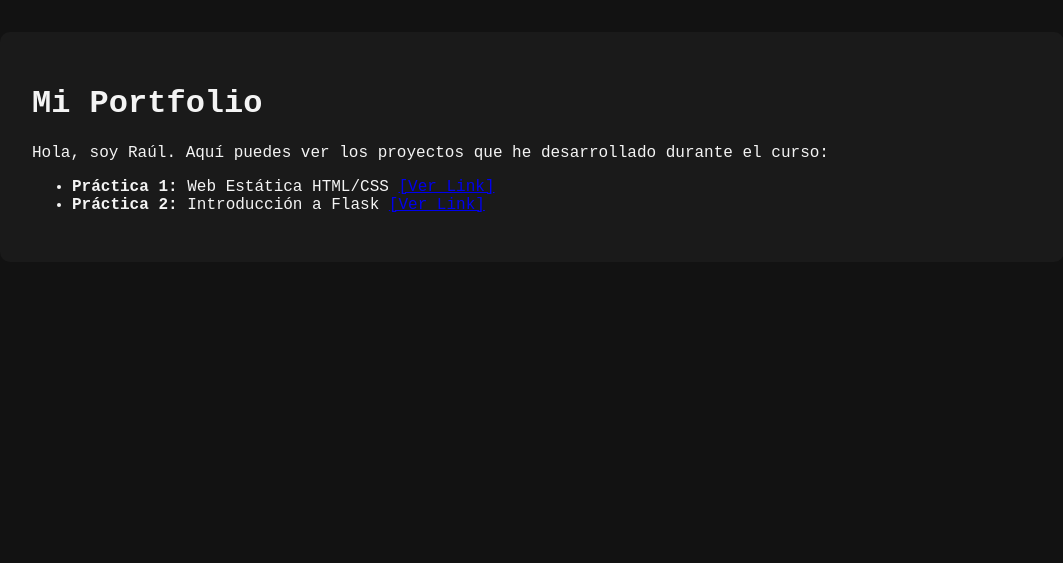
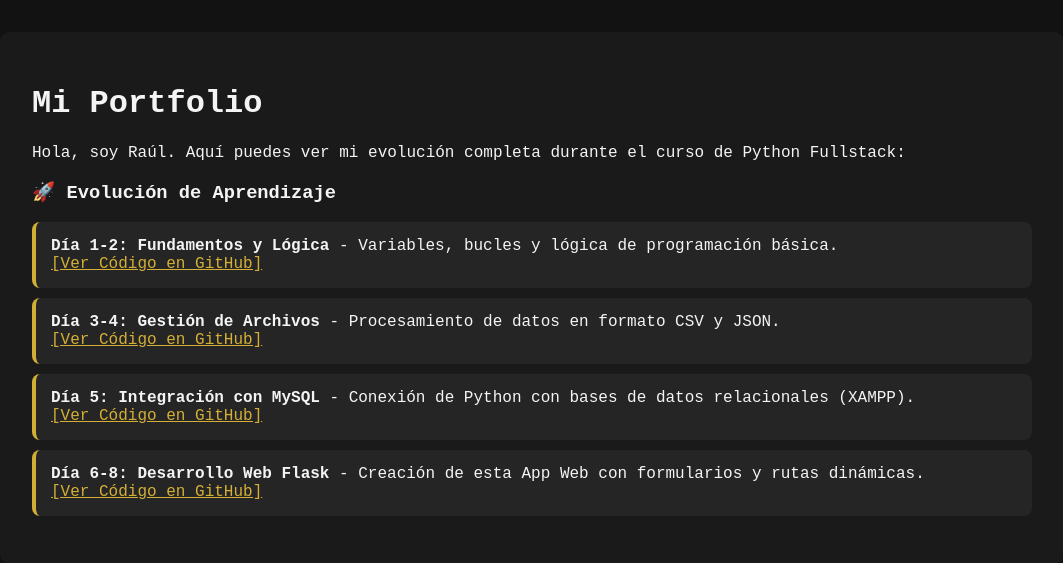
Before and after one commit to raullg2000/WEB_RAUL, a Flask app: page /about-me in a window 1280 px wide. Shown: the part 71-634 px from the top of the page, without its empty margins (108-1171 px from the left). Run offline with Flask 3, Linux system fonts and the light colour scheme.

Commit message:
Actualizados enlaces de proyectos y sección About Me con la nueva estructura

```diff
--- a/templates/about_me.html
+++ b/templates/about_me.html
@@ -4,18 +4,27 @@
 
 {% block content %}
     <h1>Mi Portfolio</h1>
-    <p>Hola, soy Raúl. Aquí puedes ver los proyectos que he desarrollado durante el curso:</p>
+    <p>Hola, soy Raúl. Aquí puedes ver mi evolución completa durante el curso de Python Fullstack:</p>
 
     <div class="portfolio-list">
-        <ul>
-            <li>
-                <strong>Práctica 1:</strong> Web Estática HTML/CSS
-                <a href="https://github.com/raullg2000" target="_blank">[Ver Link]</a>
+        <h3>🚀 Evolución de Aprendizaje</h3>
+        <ul style="list-style: none; padding: 0;">
+            <li style="background: #252525; padding: 15px; border-radius: 8px; margin-bottom: 10px; border-left: 4px solid var(--gold);">
+                <strong>Día 1-2: Fundamentos y Lógica</strong> - Variables, bucles y lógica de programación básica.
+                <br><a href="https://github.com/raullg2000/Curso-Python-Fullstack/tree/master/Día%201-2:%20Fundamentos%20y%20Lógica" target="_blank" style="color: var(--gold);">[Ver Código en GitHub]</a>
             </li>
-            <li>
-                <strong>Práctica 2:</strong> Introducción a Flask
-                <a href="#" target="_blank">[Ver Link]</a>
+            <li style="background: #252525; padding: 15px; border-radius: 8px; margin-bottom: 10px; border-left: 4px solid var(--gold);">
+                <strong>Día 3-4: Gestión de Archivos</strong> - Procesamiento de datos en formato CSV y JSON.
+                <br><a href="https://github.com/raullg2000/Curso-Python-Fullstack/tree/master/Día%203-4:%20Gestión%20de%20Archivos%20(CSV-JSON)" target="_blank" style="color: var(--gold);">[Ver Código en GitHub]</a>
             </li>
-            </ul>
+            <li style="background: #252525; padding: 15px; border-radius: 8px; margin-bottom: 10px; border-left: 4px solid var(--gold);">
+                <strong>Día 5: Integración con MySQL</strong> - Conexión de Python con bases de datos relacionales (XAMPP).
+                <br><a href="https://github.com/raullg2000/Curso-Python-Fullstack/tree/master/Día%205:%20Integración%20con%20MySQL" target="_blank" style="color: var(--gold);">[Ver Código en GitHub]</a>
+            </li>
+            <li style="background: #252525; padding: 15px; border-radius: 8px; margin-bottom: 10px; border-left: 4px solid var(--gold);">
+                <strong>Día 6-8: Desarrollo Web Flask</strong> - Creación de esta App Web con formularios y rutas dinámicas.
+                <br><a href="https://github.com/raullg2000/Curso-Python-Fullstack/tree/master/Día%206-8:%20Desarrollo%20Web%20con%20Flask" target="_blank" style="color: var(--gold);">[Ver Código en GitHub]</a>
+            </li>
+        </ul>
     </div>
 {% endblock %}
```
Also changed, not shown: templates/index.html (+10 -0 lines).
